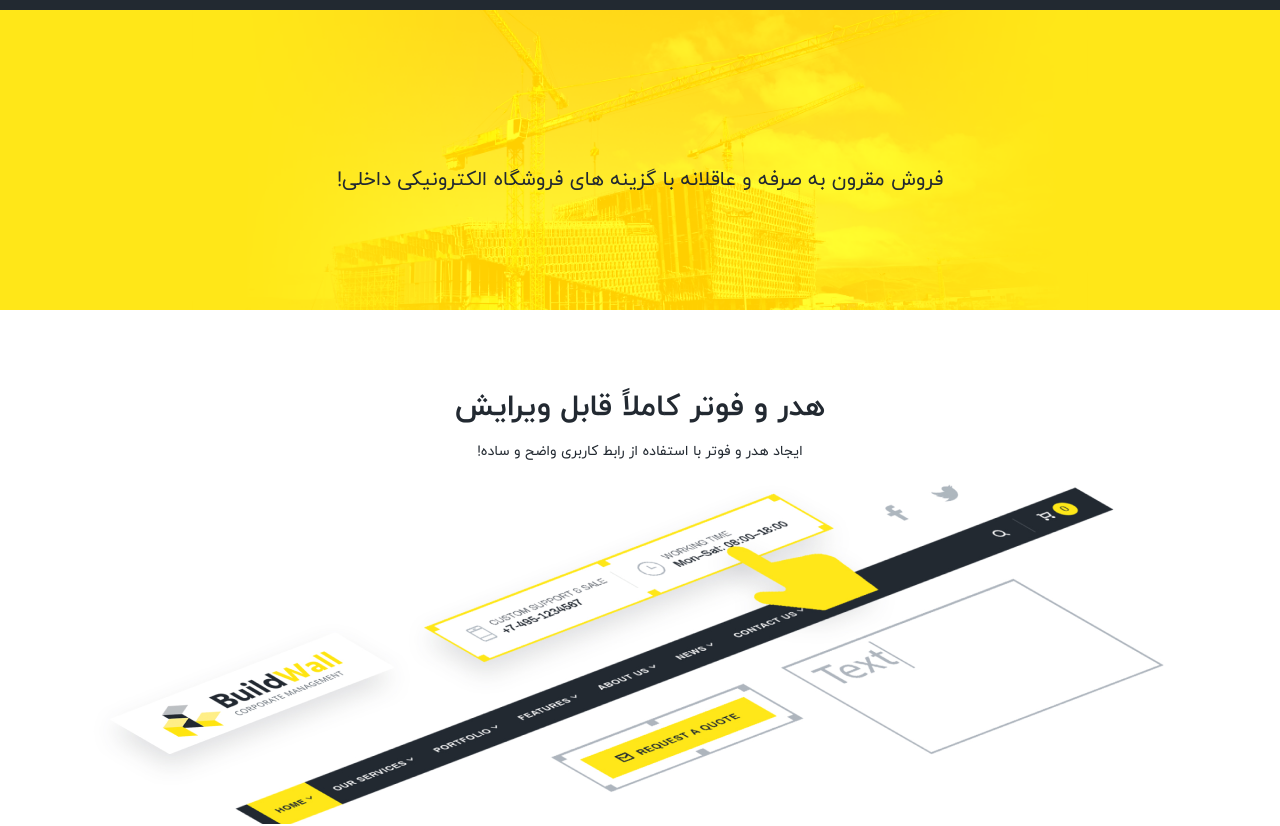
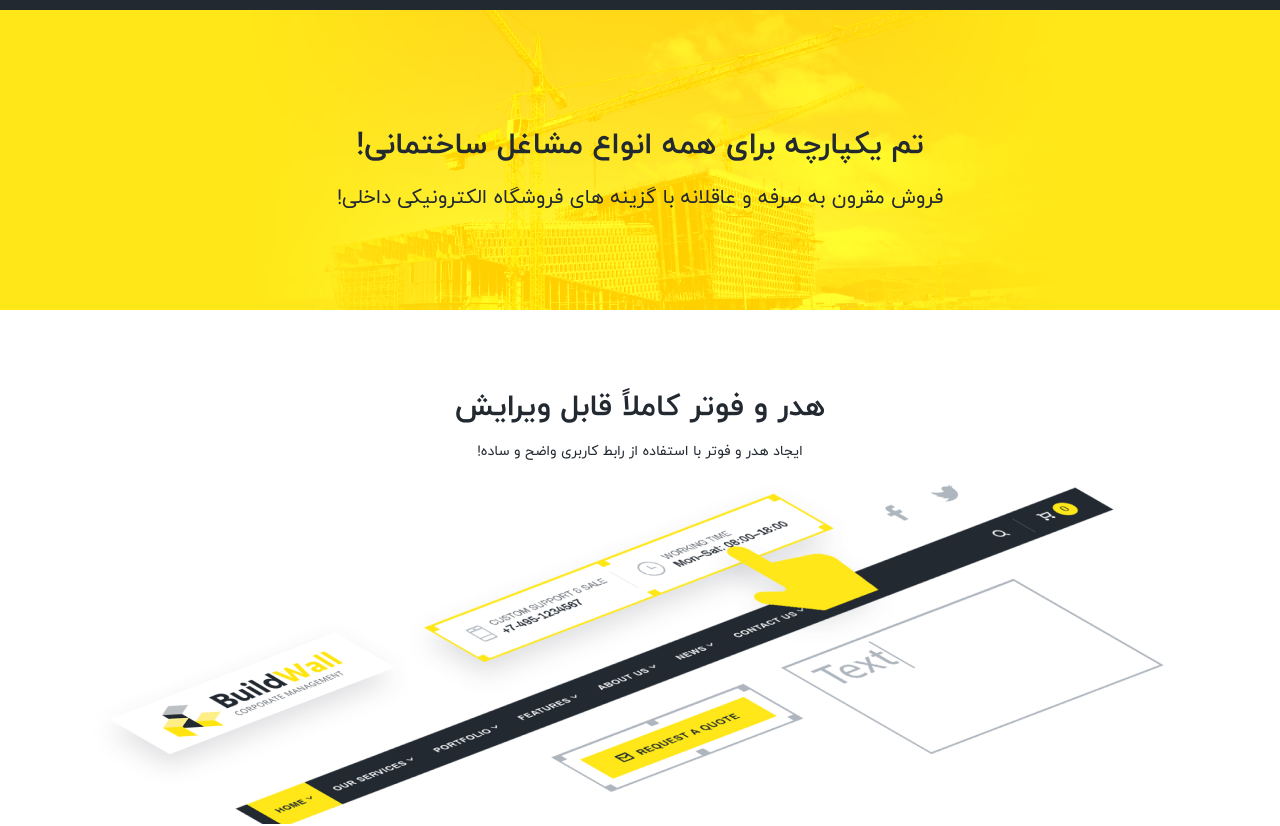
Before and after one commit to mahyarErshad/buildwall, a React (Vite) app: page / in a window 1280 px wide. Shown: the part 7220-8046 px from the top of the page. Built offline with nearby package versions, Linux system fonts and the light colour scheme.

Commit message:
Title is not dynamic anymore

```diff
--- a/src/Components/Body/UnifiedTheme/unifiedTheme.tsx
+++ b/src/Components/Body/UnifiedTheme/unifiedTheme.tsx
@@ -2,7 +2,6 @@ import React from "react";
 import styles from "./styles.module.css";
 
 interface props {
-  title: string;
   description: string;
   image: string;
   className?: string;
@@ -11,7 +10,7 @@ interface props {
 function unifiedTheme(props: props) {
   return (
     <section className={`${props.image} ${styles.wrapper} py-20 w-full flex-center flex-col gap-5 lg:min-h-[18.75rem] px-4 ${props.className}`}>
-      <h2 className="mt-5 text-3xl font-bold text-secondary text-center"> {props.title} </h2>
+      <h2 className="mt-5 text-3xl font-bold text-secondary text-center"> تم یکپارچه برای همه انواع مشاغل ساختمانی! </h2>
       <h3 className="text-xl text-secondary text-center"> {props.description} </h3>
     </section>
   );
```
